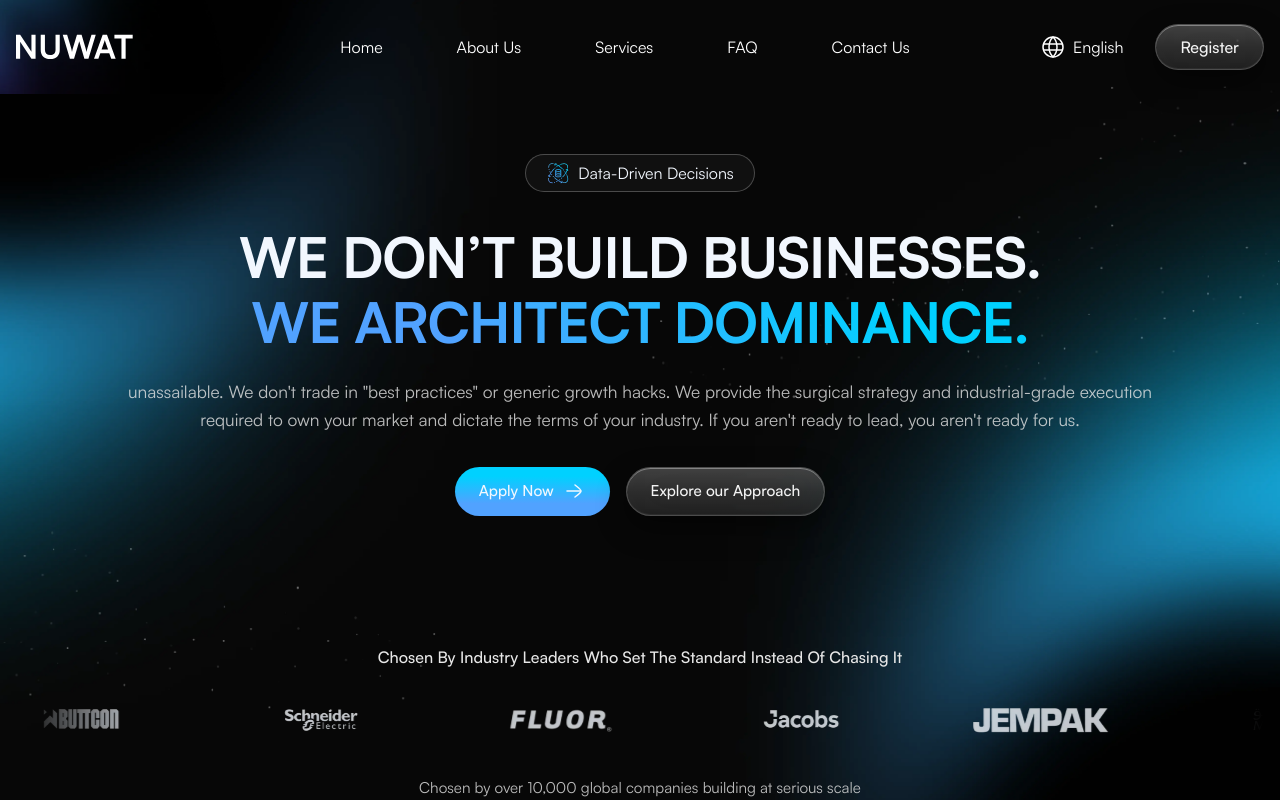
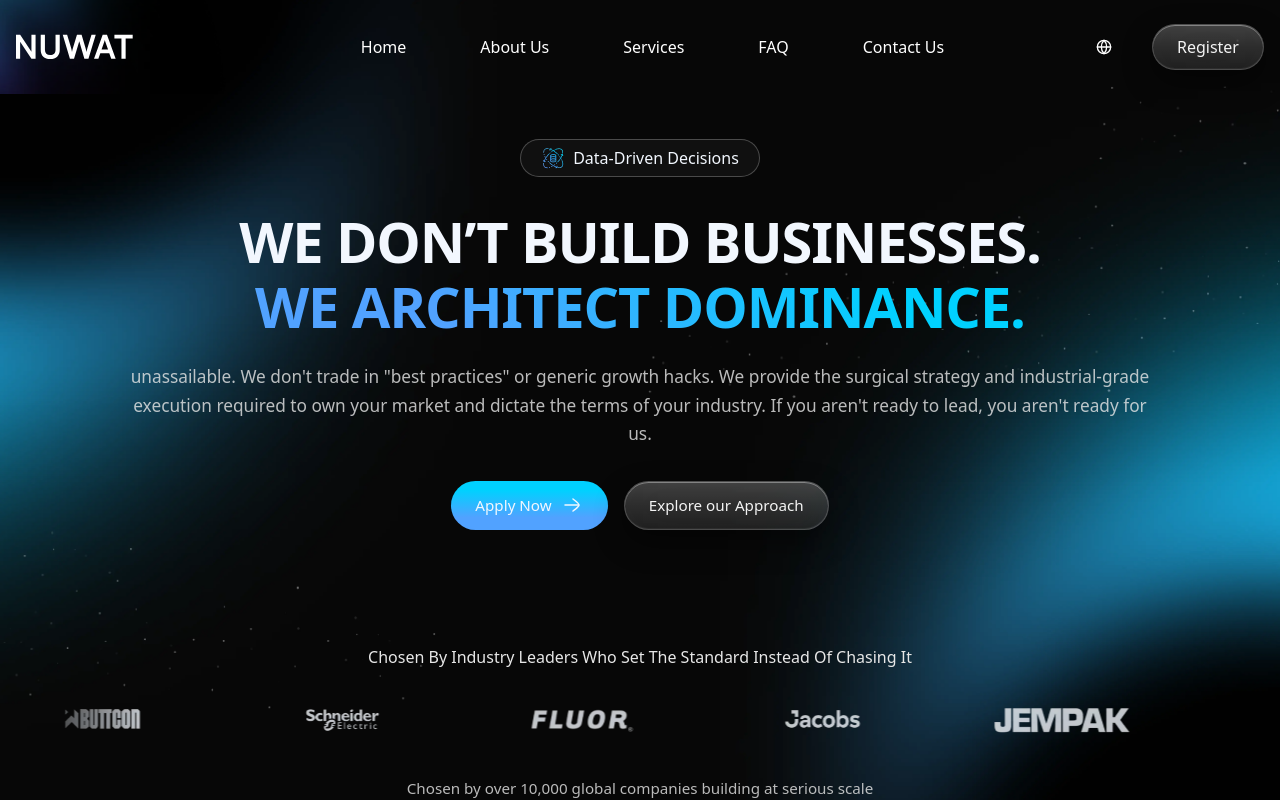
Before and after one commit to Cozmiq-Codes/nuwat, a Next.js app: page /about in a window 1280 px wide. Shown: the top 800 px of the page. Built offline with nearby package versions, Linux system fonts and the light colour scheme.

Commit message:
feat(i18n): language switcher

```diff
--- a/app/[lang]/layout.tsx
+++ b/app/[lang]/layout.tsx
@@ -1,24 +1,32 @@
 import type { Metadata } from "next";
+import "../globals.css";
 import { satoshi } from "../fonts";
-import "../globals.css";
 import Navbar from "@/components/layout/Navbar";
 import Footer from "@/components/layout/Footer";
+import { getDictionary } from "@/lib/dictionaries";
+import { Locale } from "@/lib/i18n";
 
 export const metadata: Metadata = {
-  title: "Nuwat Ventures - Strategic Growth & Brand Architecture",
-  description:
-    "Nuwat Ventures delivers sovereign brand architecture, unassailable scale engines, and fortified digital solutions. We build disciplined systems that drive clarity, execution, and dominance.",
+  title: "Nuwat | Sovereign Operating Partner",
+  description: "We Architect Dominance.",
 };
 
-export default function RootLayout({
+interface RootLayoutProps {
+  children: React.ReactNode;
+  params: Promise<{ lang: Locale }>;
+}
+
+export default async function RootLayout({
   children,
-}: Readonly<{
-  children: React.ReactNode;
-}>) {
+  params,
+}: RootLayoutProps) {
+  const { lang } = await params;
+  const dict = await getDictionary(lang);
+
   return (
-    <html lang="en">
-      <body className={`${satoshi.variable} ${satoshi.className} antialiased`}>
-        <Navbar />
+    <html lang={lang}>
+      <body className={`${satoshi.variable} antialiased`}>
+        <Navbar nav={dict.nav} common={dict.common} lang={lang} />
         {children}
         <Footer />
       </body>
--- a/app/globals.css
+++ b/app/globals.css
@@ -46,7 +46,7 @@
 
 @layer components {
   .secondary-btn {
-    @apply relative inline-flex items-center justify-center overflow-hidden rounded-full px-6 py-[10px] text-[16px] font-medium text-white/95 bg-white/10 backdrop-blur-xl border border-white/20 shadow-secondary-btn transition hover:bg-white/12 active:scale-[0.99] focus-visible:outline-none focus-visible:ring-2 focus-visible:ring-white/30;
+    @apply relative inline-flex items-center justify-center overflow-hidden rounded-full px-6 py-2.5 text-[16px] font-medium text-white/95 bg-white/10 backdrop-blur-xl border border-white/20 shadow-secondary-btn transition hover:bg-white/12 active:scale-[0.99] focus-visible:outline-none focus-visible:ring-2 focus-visible:ring-white/30;
   }
 
   .secondary-btn::before {
--- /dev/null
+++ b/components/global/LanguageSwitcher.tsx
@@ -0,0 +1,137 @@
+"use client";
+
+import React, { useState, useRef, useEffect } from "react";
+import { usePathname, useRouter } from "next/navigation";
+import { i18n, type Locale } from "@/lib/i18n";
+import { motion, AnimatePresence } from "framer-motion";
+import { Globe } from "lucide-react";
+
+const LanguageSwitcher = () => {
+  const pathname = usePathname();
+  const router = useRouter();
+  const [isOpen, setIsOpen] = useState(false);
+  const containerRef = useRef<HTMLDivElement>(null);
+  const timeoutRef = useRef<NodeJS.Timeout | null>(null);
+
+  const currentLocale =
+    (pathname?.split("/")[1] as Locale) || i18n.defaultLocale;
+
+  const redirectedPathName = (locale: Locale) => {
+    if (!pathname) return "/";
+    const segments = pathname.split("/");
+    segments[1] = locale;
+    return segments.join("/");
+  };
+
+  const handleMouseEnter = () => {
+    if (window.innerWidth >= 1024) {
+      if (timeoutRef.current) clearTimeout(timeoutRef.current);
+      setIsOpen(true);
+    }
+  };
+
+  const handleMouseLeave = () => {
+    if (window.innerWidth >= 1024) {
+      timeoutRef.current = setTimeout(() => {
+        setIsOpen(false);
+      }, 150);
+    }
+  };
+
+  const toggleDropdown = () => {
+    setIsOpen(!isOpen);
+  };
+
+  const handleSwitch = (locale: Locale) => {
+    router.push(redirectedPathName(locale));
+    setIsOpen(false);
+  };
+
+  useEffect(() => {
+    const handleClickOutside = (event: MouseEvent) => {
+      if (
+        containerRef.current &&
+        !containerRef.current.contains(event.target as Node)
+      ) {
+        setIsOpen(false);
+      }
+    };
+    document.addEventListener("mousedown", handleClickOutside);
+    return () => document.removeEventListener("mousedown", handleClickOutside);
+  }, []);
+
+  useEffect(() => {
+    const handleKeyDown = (event: KeyboardEvent) => {
+      if (event.key === "Escape") setIsOpen(false);
+    };
+    document.addEventListener("keydown", handleKeyDown);
+    return () => document.removeEventListener("keydown", handleKeyDown);
+  }, []);
+
+  const languageNames: Record<Locale, string> = {
+    en: "English",
+    ar: "العربية",
+  };
+
+  return (
+    <div
+      ref={containerRef}
+      className="relative z-50"
+      onMouseEnter={handleMouseEnter}
+      onMouseLeave={handleMouseLeave}
+    >
+      <button
+        onClick={toggleDropdown}
+        className="flex items-center gap-2 px-6 py-2.5"
+        aria-expanded={isOpen}
+        aria-haspopup="listbox"
+        aria-label="Select Language"
+      >
+        <Globe className="w-4 h-4 text-primary" />
+        <span className="capitalize">{languageNames[currentLocale]}</span>
+      </button>
+
+      <AnimatePresence>
+        {isOpen && (
+          <motion.div
+            initial={{ opacity: 0, y: 8 }}
+            animate={{ opacity: 1, y: 0 }}
+            exit={{ opacity: 0, y: 8 }}
+            transition={{ duration: 0.2, ease: "easeOut" }}
+            className="absolute top-full right-0 mt-2 w-40 p-1.5 rounded-xl bg-[#0F172A]/90 backdrop-blur-md border border-white/10 shadow-xl overflow-hidden"
+            role="listbox"
+          >
+            {i18n.locales.map((locale) => (
+              <button
+                key={locale}
+                onClick={() => handleSwitch(locale)}
+                className={`w-full flex items-center justify-between px-3 py-2.5 rounded-lg text-sm transition-all ${
+                  currentLocale === locale
+                    ? "bg-white/10 text-white font-medium"
+                    : "text-white/70 hover:text-white hover:bg-white/5"
+                }`}
+                role="option"
+                aria-selected={currentLocale === locale}
+              >
+                <div className="flex items-center gap-3">
+                  <span className="uppercase">{locale}</span>
+                  <span className="text-xs opacity-50 font-normal">
+                    {languageNames[locale]}
+                  </span>
+                </div>
+                {currentLocale === locale && (
+                  <motion.div
+                    layoutId="activeLocale"
+                    className="w-1.5 h-1.5 rounded-full bg-primary"
+                  />
+                )}
+              </button>
+            ))}
+          </motion.div>
+        )}
+      </AnimatePresence>
+    </div>
+  );
+};
+
+export default LanguageSwitcher;
--- a/components/layout/Navbar.tsx
+++ b/components/layout/Navbar.tsx
@@ -3,12 +3,27 @@
 import { useState, useEffect } from "react";
 import Image from "next/image";
 import Link from "next/link";
-import { NAVBAR_LINK } from "@/constant/Navbar";
+import LanguageSwitcher from "@/components/global/LanguageSwitcher";
 
 const logo = "/layout/navbar/logo.svg";
-const globe = "/layout/navbar/globe.svg";
 
-const Navbar = () => {
+interface NavbarProps {
+  nav: {
+    home: string;
+    about: string;
+    services: string;
+    faq: string;
+    contact: string;
+  };
+  common: {
+    buttons: {
+      register: string;
+    };
+  };
+  lang: string;
+}
+
+const Navbar = ({ nav, common, lang }: NavbarProps) => {
   const [isMenuOpen, setIsMenuOpen] = useState(false);
   const [isScrolled, setIsScrolled] = useState(false);
 
@@ -33,11 +48,20 @@
     }
   }, [isMenuOpen]);
 
+  const navLinks = [
+    { name: nav.home, url: `/${lang}` },
+    { name: nav.about, url: `/${lang}/about` },
+    { name: nav.services, url: `/${lang}/services` },
+    { name: nav.faq, url: `/${lang}/faq` },
+    { name: nav.contact, url: `/${lang}/contact` },
+  ];
+
   return (
     <nav className={`navbar ${isScrolled ? "scrolled" : ""}`}>
       <div className={"main-container"}>
         <div className={"navbar-wrapper"}>
           <div>
+            <Link href={`/${lang}`}>
               <Image
                 src={logo}
                 alt={"Nuwat Logo"}
@@ -45,11 +69,12 @@
                 height={32}
                 className={"logo"}
               />
+            </Link>
           </div>
 
           <div className={`navbar-links-wrapper ${isMenuOpen ? "open" : ""}`}>
             <ul className={"lg:ml-25"}>
-              {NAVBAR_LINK.map((link, index) => (
+              {navLinks.map((link, index) => (
                 <Link
                   href={link.url}
                   key={index}
@@ -62,27 +87,15 @@
               ))}
             </ul>
             <div className={"flex flex-col gap-4 lg:hidden mt-4"}>
-              <button
-                className={
-                  "local-btn py-2.5 px-6 flex items-center gap-2 justify-center"
-                }
-              >
-                <Image src={globe} alt={"Globe Icon"} width={24} height={24} />{" "}
-                English
-              </button>
-              <button className={"secondary-btn"}>Register</button>
+              <LanguageSwitcher />
+              <button className={"secondary-btn"}>{common.buttons.register}</button>
             </div>
           </div>
 
           <div className="flex items-center gap-4">
             <div className={"hidden lg:flex items-center gap-2"}>
-              <button
-                className={"local-btn py-2.5 px-6 flex items-center gap-2"}
-              >
-                <Image src={globe} alt={"Globe Icon"} width={24} height={24} />{" "}
-                English
-              </button>
-              <button className={"secondary-btn"}>Register</button>
+              <LanguageSwitcher />
+              <button className={"secondary-btn"}>{common.buttons.register}</button>
             </div>
 
             <button
```
Lines whose indentation alone changed are shown as unchanged.
